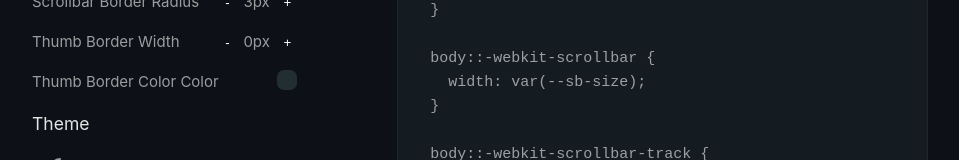
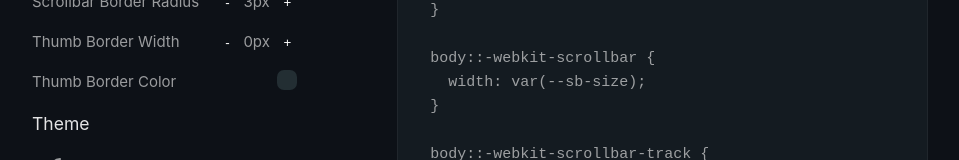
Before and after one commit to henripar/scrollbar, a Vue app: page / in a window 1280 px wide. Shown: the part 328-488 px from the top of the page, without its empty margins (160-1119 px from the left). Built offline with nearby package versions, Linux system fonts and the light colour scheme.

Commit message:
Fixed typo on thumb border color label

```diff
--- a/src/App.vue
+++ b/src/App.vue
@@ -222,7 +222,7 @@ body::-webkit-scrollbar-thumb {
         />
       </div>
       <div v-if="!isFirefox" class="colorPickerContainer">
-        <span>Thumb Border Color Color</span>
+        <span>Thumb Border Color</span>
         <span v-click-outside="() => closeColorPicker('thumbBorder')">
           <span
             @click="toggleColorPicker('thumbBorder')"
```
